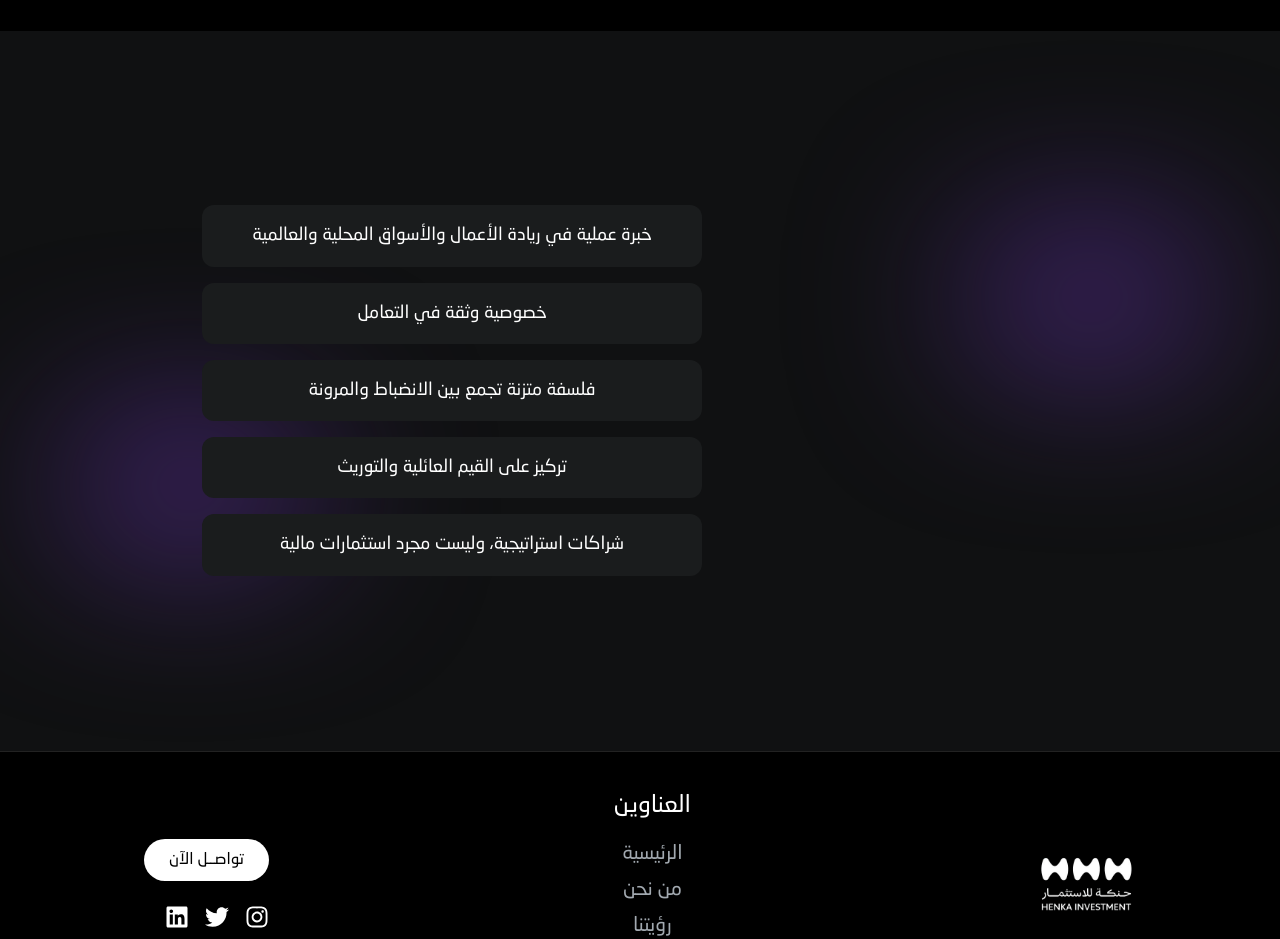
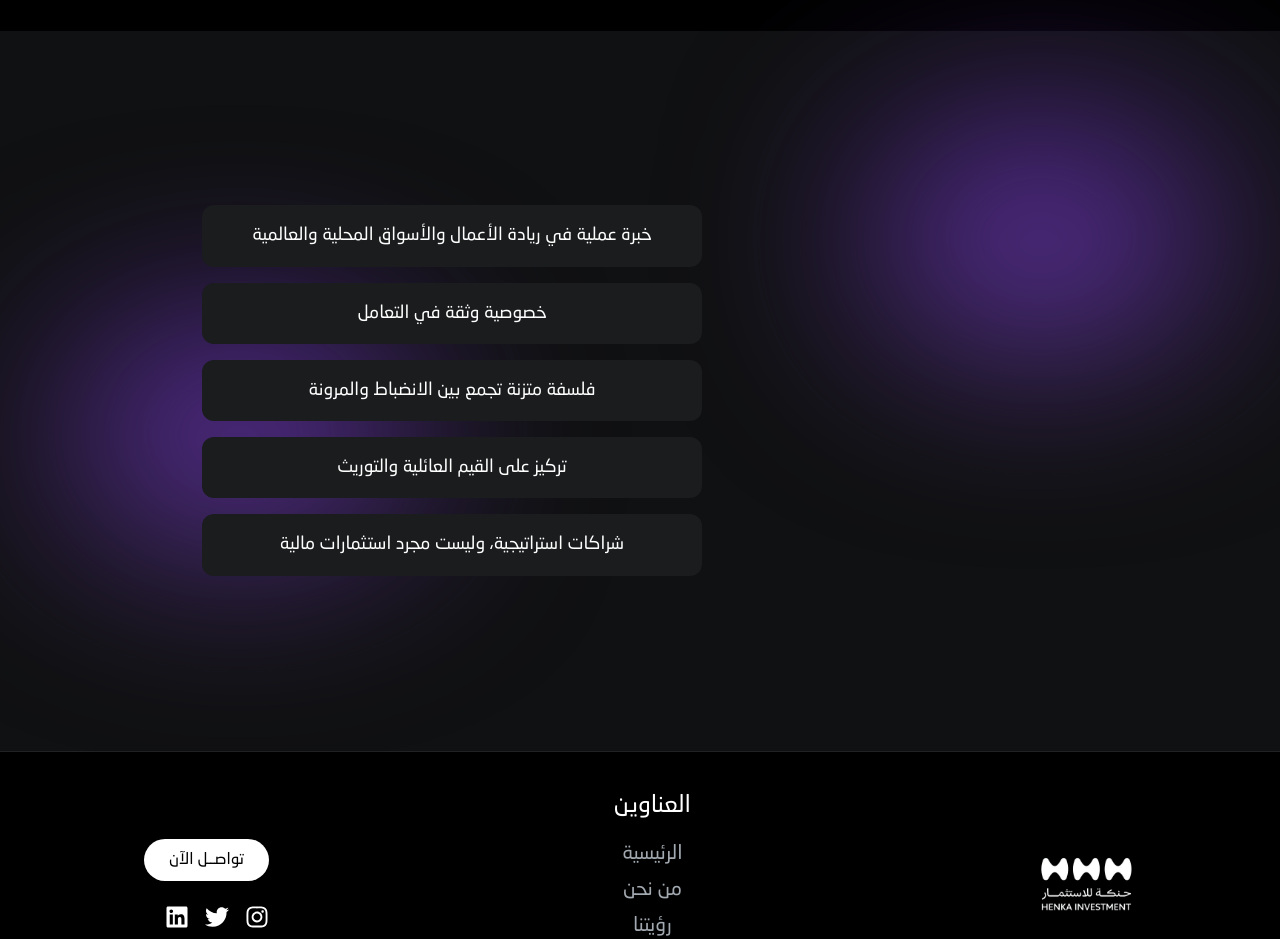
Before and after one commit to amineelakkermi/Henka, a Next.js app: page / in a window 1280 px wide. Shown: the part 4020-4959 px from the top of the page. Built offline with nearby package versions, Linux system fonts and the light colour scheme.

Commit message:
mise a jour

```diff
--- a/styles/globals.css
+++ b/styles/globals.css
@@ -94,22 +94,22 @@ body {
 
 .gradient-circle1{
   background: linear-gradient(#6929C4, #6a41a3);
-  filter: blur(90px);
+  filter: blur(100px);
   opacity: 1;
-  width: 250px;
-  height: 100px;
+  width: 350px;
+  height: 200px;
   border-radius: 50%;
   position: absolute;
-  top: 30%;
+  top: 15%;
   right: 5%;
 }
 
 .gradient-circle2{
   background: linear-gradient(#6929C4, #6a41a3);
-  filter: blur(90px);
+  filter: blur(100px);
   opacity: 1;
-  width: 250px;
-  height: 100px;
+  width: 350px;
+  height: 200px;
   border-radius: 50%;
   position: absolute;
   bottom: 30%;
```
